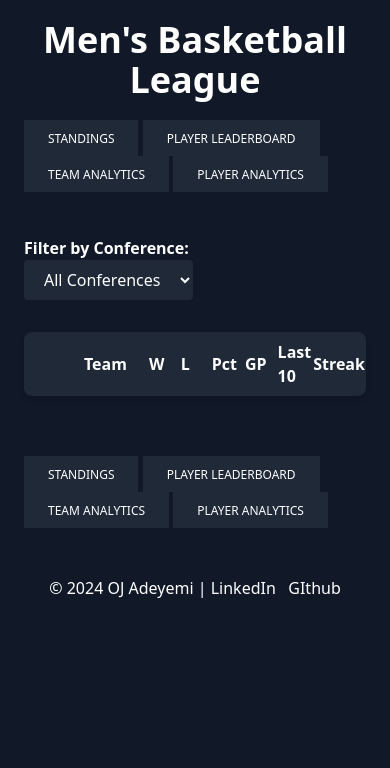
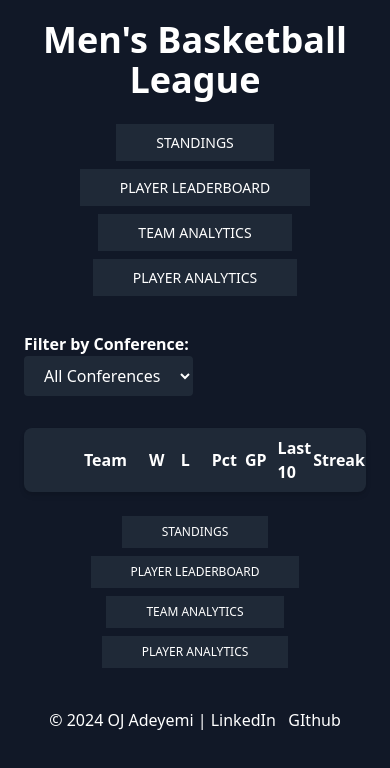
Before and after one commit to ojadeyemi/USPORTS-BBALL-WEBAPP, a Flask app: page /mbb in a window 390 px wide. Shown: the part 80-848 px from the top of the page. Before the commit the page ends 678 px from the top, so only its background shows below. Run offline with Flask 3, Linux system fonts and the light colour scheme; lists and menus that the app fills with data are empty.

Commit message:
centerd and made responsive navigation buttons with custom tailwind in legaue page

```diff
--- a/backend/static/css/input.css
+++ b/backend/static/css/input.css
@@ -1,3 +1,9 @@
 @tailwind base;
 @tailwind components;
 @tailwind utilities;
+
+@layer components {
+    .nav-btn {
+      @apply inline-block bg-gray-800 px-10 py-2 my-1 text-sm font-medium uppercase leading-normal text-white transition duration-300 hover:bg-gray-900 hover:text-violet-300 active:bg-violet-700 focus:outline-none focus:ring focus:ring-slate-900 motion-reduce:transition-none;
+    }
+  }
--- a/backend/static/css/output.css
+++ b/backend/static/css/output.css
@@ -578,6 +578,58 @@ video {
   }
 }
 
+.nav-btn {
+  margin-top: 0.25rem;
+  margin-bottom: 0.25rem;
+  display: inline-block;
+  --tw-bg-opacity: 1;
+  background-color: rgb(31 41 55 / var(--tw-bg-opacity));
+  padding-left: 2.5rem;
+  padding-right: 2.5rem;
+  padding-top: 0.5rem;
+  padding-bottom: 0.5rem;
+  font-size: 0.875rem;
+  line-height: 1.25rem;
+  font-weight: 500;
+  text-transform: uppercase;
+  line-height: 1.5;
+  --tw-text-opacity: 1;
+  color: rgb(255 255 255 / var(--tw-text-opacity));
+  transition-property: color, background-color, border-color, text-decoration-color, fill, stroke, opacity, box-shadow, transform, filter, -webkit-backdrop-filter;
+  transition-property: color, background-color, border-color, text-decoration-color, fill, stroke, opacity, box-shadow, transform, filter, backdrop-filter;
+  transition-property: color, background-color, border-color, text-decoration-color, fill, stroke, opacity, box-shadow, transform, filter, backdrop-filter, -webkit-backdrop-filter;
+  transition-timing-function: cubic-bezier(0.4, 0, 0.2, 1);
+  transition-duration: 300ms;
+}
+
+.nav-btn:hover {
+  --tw-bg-opacity: 1;
+  background-color: rgb(17 24 39 / var(--tw-bg-opacity));
+  --tw-text-opacity: 1;
+  color: rgb(196 181 253 / var(--tw-text-opacity));
+}
+
+.nav-btn:focus {
+  outline: 2px solid transparent;
+  outline-offset: 2px;
+  --tw-ring-offset-shadow: var(--tw-ring-inset) 0 0 0 var(--tw-ring-offset-width) var(--tw-ring-offset-color);
+  --tw-ring-shadow: var(--tw-ring-inset) 0 0 0 calc(3px + var(--tw-ring-offset-width)) var(--tw-ring-color);
+  box-shadow: var(--tw-ring-offset-shadow), var(--tw-ring-shadow), var(--tw-shadow, 0 0 #0000);
+  --tw-ring-opacity: 1;
+  --tw-ring-color: rgb(15 23 42 / var(--tw-ring-opacity));
+}
+
+.nav-btn:active {
+  --tw-bg-opacity: 1;
+  background-color: rgb(109 40 217 / var(--tw-bg-opacity));
+}
+
+@media (prefers-reduced-motion: reduce) {
+  .nav-btn {
+    transition-property: none;
+  }
+}
+
 .static {
   position: static;
 }
@@ -845,6 +853,10 @@ video {
 
 .flex-col {
   flex-direction: column;
+}
+
+.flex-wrap {
+  flex-wrap: wrap;
 }
 
 .items-center {
@@ -863,47 +875,10 @@ video {
   justify-content: space-evenly;
 }
 
-.justify-stretch {
-  justify-content: stretch;
-}
-
-.gap-4 {
-  gap: 1rem;
-}
-
 .space-x-4 > :not([hidden]) ~ :not([hidden]) {
   --tw-space-x-reverse: 0;
   margin-right: calc(1rem * var(--tw-space-x-reverse));
   margin-left: calc(1rem * calc(1 - var(--tw-space-x-reverse)));
-}
-
-.space-y-3 > :not([hidden]) ~ :not([hidden]) {
-  --tw-space-y-reverse: 0;
-  margin-top: calc(0.75rem * calc(1 - var(--tw-space-y-reverse)));
-  margin-bottom: calc(0.75rem * var(--tw-space-y-reverse));
-}
-
-.space-y-2 > :not([hidden]) ~ :not([hidden]) {
-  --tw-space-y-reverse: 0;
-  margin-top: calc(0.5rem * calc(1 - var(--tw-space-y-reverse)));
-  margin-bottom: calc(0.5rem * var(--tw-space-y-reverse));
-}
-
-.space-y-1 > :not([hidden]) ~ :not([hidden]) {
-  --tw-space-y-reverse: 0;
-  margin-top: calc(0.25rem * calc(1 - var(--tw-space-y-reverse)));
-  margin-bottom: calc(0.25rem * var(--tw-space-y-reverse));
-}
-
-.divide-y > :not([hidden]) ~ :not([hidden]) {
-  --tw-divide-y-reverse: 0;
-  border-top-width: calc(1px * calc(1 - var(--tw-divide-y-reverse)));
-  border-bottom-width: calc(1px * var(--tw-divide-y-reverse));
-}
-
-.divide-gray-200 > :not([hidden]) ~ :not([hidden]) {
-  --tw-divide-opacity: 1;
-  border-color: rgb(229 231 235 / var(--tw-divide-opacity));
 }
 
 .rounded {
@@ -1038,14 +1009,6 @@ video {
   padding-bottom: 2rem;
 }
 
-.pb-2 {
-  padding-bottom: 0.5rem;
-}
-
-.pb-3 {
-  padding-bottom: 0.75rem;
-}
-
 .pb-4 {
   padding-bottom: 1rem;
 }
@@ -1058,40 +1021,12 @@ video {
   padding-left: 0.75rem;
 }
 
-.pr-10 {
-  padding-right: 2.5rem;
-}
-
-.pt-10 {
-  padding-top: 2.5rem;
-}
-
-.pt-2 {
-  padding-top: 0.5rem;
-}
-
-.pt-2\.5 {
-  padding-top: 0.625rem;
-}
-
-.pr-4 {
-  padding-right: 1rem;
-}
-
-.pl-4 {
-  padding-left: 1rem;
-}
-
-.pl-5 {
-  padding-left: 1.25rem;
-}
-
 .pl-8 {
   padding-left: 2rem;
 }
 
-.pt-3 {
-  padding-top: 0.75rem;
+.pr-10 {
+  padding-right: 2.5rem;
 }
 
 .text-left {
@@ -1154,10 +1089,6 @@ video {
   font-weight: 500;
 }
 
-.uppercase {
-  text-transform: uppercase;
-}
-
 .leading-6 {
   line-height: 1.5rem;
 }
@@ -1168,10 +1099,6 @@ video {
 
 .leading-8 {
   line-height: 2rem;
-}
-
-.leading-normal {
-  line-height: 1.5;
 }
 
 .leading-relaxed {
@@ -1258,10 +1181,6 @@ video {
   transition-duration: 200ms;
 }
 
-.duration-300 {
-  transition-duration: 300ms;
-}
-
 .duration-500 {
   transition-duration: 500ms;
 }
--- a/backend/templates/league.html
+++ b/backend/templates/league.html
@@ -5,31 +5,15 @@
     {{ league }} Basketball League
   </h1>
   <!-- Navigation -->
-  <div class="flex justify-center sm:flex-1 sm:items-center md:flex-1 md:items-center ">
-    <div
-      class="justify-stretch shadow-primary-3 pb-3 transition duration-150 ease-in-out hover:bg-primary-accent-300 hover:shadow-primary-2 focus:bg-primary-accent-300 focus:shadow-primary-2 focus:outline-none focus:ring-0 active:bg-primary-600 active:shadow-primary-2 motion-reduce:transition-none dark:shadow-black/30 dark:hover:shadow-dark-1 dark:focus:shadow-dark-1 dark:active:shadow-dark-1"
+  <div class="flex justify-center ">
+    <nav
+      class="flex flex-wrap justify-center items-center shadow-primary-3 px-3 transition duration-150 ease-in-out hover:bg-primary-accent-300 hover:shadow-primary-2 focus:bg-primary-accent-300 focus:shadow-primary-2 focus:outline-none focus:ring-0 active:bg-primary-600 active:shadow-primary-2 motion-reduce:transition-none dark:shadow-black/30 dark:hover:shadow-dark-1 dark:focus:shadow-dark-1 dark:active:shadow-dark-1"
       role="group">
-      <button id="standingsBtn" type="button"
-        class="inline-block bg-gray-800 px-6 pb-2 pt-2.5 text-xs font-medium uppercase leading-normal text-white transition duration-300 hover:bg-gray-900 hover:text-violet-300 active:bg-violet-700 focus:outline-none focus:ring focus:ring-slate-900 motion-reduce:transition-none"
-        data-twe-ripple-init data-twe-ripple-color="light">
-        Standings
-      </button>
-      <button id="leaderboardBtn" type="button"
-        class="inline-block bg-gray-800 px-6 pb-2 pt-2.5 text-xs font-medium uppercase leading-normal text-white transition duration-300 hover:bg-gray-900 hover:text-violet-300 active:bg-violet-700 focus:outline-none focus:ring focus:ring-slate-900 motion-reduce:transition-none"
-        data-twe-ripple-init data-twe-ripple-color="light">
-        Player Leaderboard
-      </button>
-      <button id="teamAnalyticsBtn" type="button"
-        class="inline-block bg-gray-800 px-6 pb-2 pt-2.5 text-xs font-medium uppercase leading-normal text-white transition duration-300 hover:bg-gray-900 hover:text-violet-300 active:bg-violet-700 focus:outline-none focus:ring focus:ring-slate-900 motion-reduce:transition-none"
-        data-twe-ripple-init data-twe-ripple-color="light">
-        Team Analytics
-      </button>
-      <button id="playerAnalyticsBtn" type="button"
-        class="inline-block bg-gray-800 px-6 pb-2 pt-2.5 text-xs font-medium uppercase leading-normal text-white transition duration-300 hover:bg-gray-900 hover:text-violet-300 active:bg-violet-700 focus:outline-none focus:ring focus:ring-slate-900 motion-reduce:transition-none"
-        data-twe-ripple-init data-twe-ripple-color="light">
-        Player Analytics
-      </button>
-    </div>
+      <button id="standingsBtn" type="button" class="nav-btn">Standings</button>
+      <button id="leaderboardBtn" type="button" class="nav-btn">Player Leaderboard</button>
+      <button id="teamAnalyticsBtn" type="button" class="nav-btn">Team Analytics</button>
+      <button id="playerAnalyticsBtn" type="button" class="nav-btn">Player Analytics</button>
+    </nav>
   </div>
   <!-- Standings Section -->
   <div id="standings-section" style="display: block">
@@ -62,14 +46,16 @@
       </div>
 
       {% for team in teams %}
-      <div class="team {{ team.conference }} bg-slate-950 rounded-lg shadow-md flex items-center justify-between flex-grow text-left mb-2">
+      <div
+        class="team {{ team.conference }} bg-slate-950 rounded-lg shadow-md flex items-center justify-between flex-grow text-left mb-2">
         <table class="w-full">
           <tr>
             <td class="pl-3 ">{{ loop.index }}</td>
             <td><img src="{{ url_for('static', filename='team_logos/' + team.team_name +'.png') }}" alt="Team Logo"
                 class="max-w-13 max-h-12" /></td>
             <td style="width: 20%" class="py-2 text-lg font-bold">
-                <a href="{{ url_for('team_page', league_path=league_path, team_path=team.team_name) }}" class="no-underline hover:underline ">{{ team.team_name }}</a>
+              <a href="{{ url_for('team_page', league_path=league_path, team_path=team.team_name) }}"
+                class="no-underline hover:underline ">{{ team.team_name }}</a>
             </td>
             <td style="width: 10%" class="py-2">
               {{ team.total_wins }}
@@ -407,7 +393,7 @@
 
   <!-- Player Analytics Section -->
   <div id="playeranalytics-section" style="display: none">
-    <div class="max-h-screen flex flex-col justify-center items-center">
+    <div class="max-h-screen my-10 flex flex-col justify-center items-center">
       <img src="https://www.svgrepo.com/show/426192/cogs-settings.svg" alt="Logo" class="mb-8 h-40">
       <h1 class="text-4xl md:text-5xl lg:text-6xl font-bold text-center text-gray-700 dark:text-white mb-4">This page is
         under maintenance</h1>
@@ -422,33 +408,16 @@
       </div>
     </div>
   </div>
-
   <!-- Navigation -->
-   <div class="flex pt-10 justify-center sm:flex-1 sm:items-center md:flex-1 md:items-center ">
-    <div
-      class="justify-stretch shadow-primary-3 pb-3 transition duration-150 ease-in-out hover:bg-primary-accent-300 hover:shadow-primary-2 focus:bg-primary-accent-300 focus:shadow-primary-2 focus:outline-none focus:ring-0 active:bg-primary-600 active:shadow-primary-2 motion-reduce:transition-none dark:shadow-black/30 dark:hover:shadow-dark-1 dark:focus:shadow-dark-1 dark:active:shadow-dark-1"
+  <div class="flex justify-center ">
+    <nav
+      class="flex flex-wrap justify-center items-center shadow-primary-3 px-3 transition duration-150 ease-in-out hover:bg-primary-accent-300 hover:shadow-primary-2 focus:bg-primary-accent-300 focus:shadow-primary-2 focus:outline-none focus:ring-0 active:bg-primary-600 active:shadow-primary-2 motion-reduce:transition-none dark:shadow-black/30 dark:hover:shadow-dark-1 dark:focus:shadow-dark-1 dark:active:shadow-dark-1"
       role="group">
-      <button id="standingsBtn2" type="button"
-        class="inline-block bg-gray-800 px-6 pb-2 pt-2.5 text-xs font-medium uppercase leading-normal text-white transition duration-300 hover:bg-gray-900 hover:text-violet-300 active:bg-violet-700 focus:outline-none focus:ring focus:ring-slate-900 motion-reduce:transition-none"
-        data-twe-ripple-init data-twe-ripple-color="light">
-        Standings
-      </button>
-      <button id="leaderboardBtn2" type="button"
-        class="inline-block bg-gray-800 px-6 pb-2 pt-2.5 text-xs font-medium uppercase leading-normal text-white transition duration-300 hover:bg-gray-900 hover:text-violet-300 active:bg-violet-700 focus:outline-none focus:ring focus:ring-slate-900 motion-reduce:transition-none"
-        data-twe-ripple-init data-twe-ripple-color="light">
-        Player Leaderboard
-      </button>
-      <button id="teamAnalyticsBtn2" type="button"
-        class="inline-block bg-gray-800 px-6 pb-2 pt-2.5 text-xs font-medium uppercase leading-normal text-white transition duration-300 hover:bg-gray-900 hover:text-violet-300 active:bg-violet-700 focus:outline-none focus:ring focus:ring-slate-900 motion-reduce:transition-none"
-        data-twe-ripple-init data-twe-ripple-color="light">
-        Team Analytics
-      </button>
-      <button id="playerAnalyticsBtn2" type="button"
-        class="inline-block bg-gray-800 px-6 pb-2 pt-2.5 text-xs font-medium uppercase leading-normal text-white transition duration-300 hover:bg-gray-900 hover:text-violet-300 active:bg-violet-700 focus:outline-none focus:ring focus:ring-slate-900 motion-reduce:transition-none"
-        data-twe-ripple-init data-twe-ripple-color="light">
-        Player Analytics
-      </button>
-    </div>
+      <button id="standingsBtn2" type="button" class="nav-btn text-xs">Standings</button>
+      <button id="leaderboardBtn2" type="button" class="nav-btn text-xs">Player Leaderboard</button>
+      <button id="teamAnalyticsBtn2" type="button" class="nav-btn text-xs">Team Analytics</button>
+      <button id="playerAnalyticsBtn2" type="button" class="nav-btn text-xs">Player Analytics</button>
+    </nav>
   </div>
   <script src="{{ url_for('static', filename='js/script.js') }}"></script>
 </body>
```
Also changed, not shown: other parts of backend/static/css/output.css (+6 -100 lines). Lines whose indentation alone changed are shown as unchanged.
